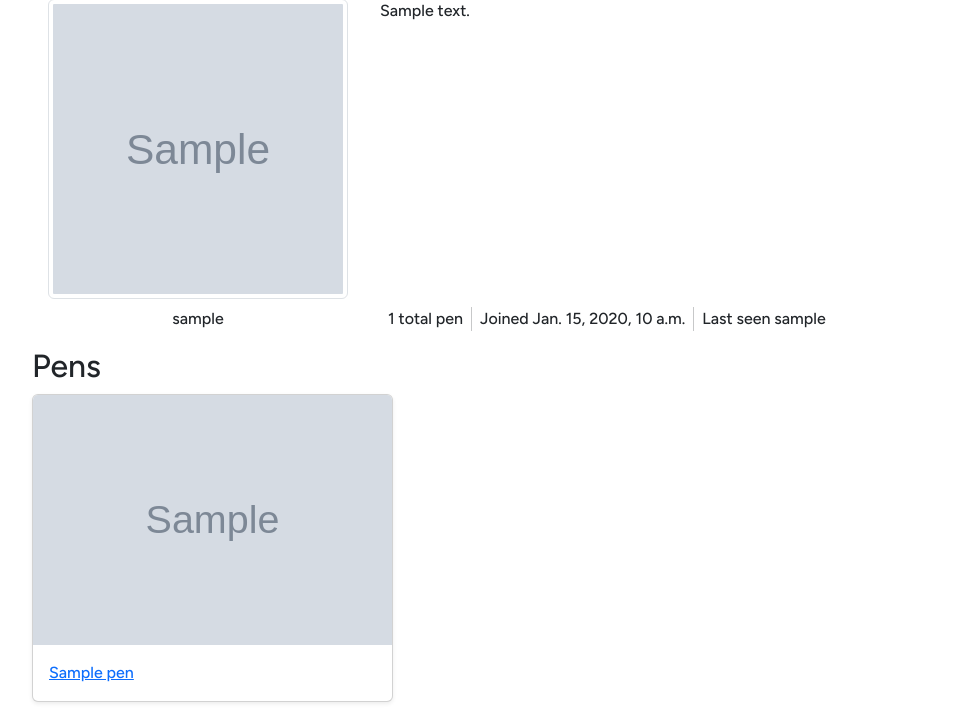
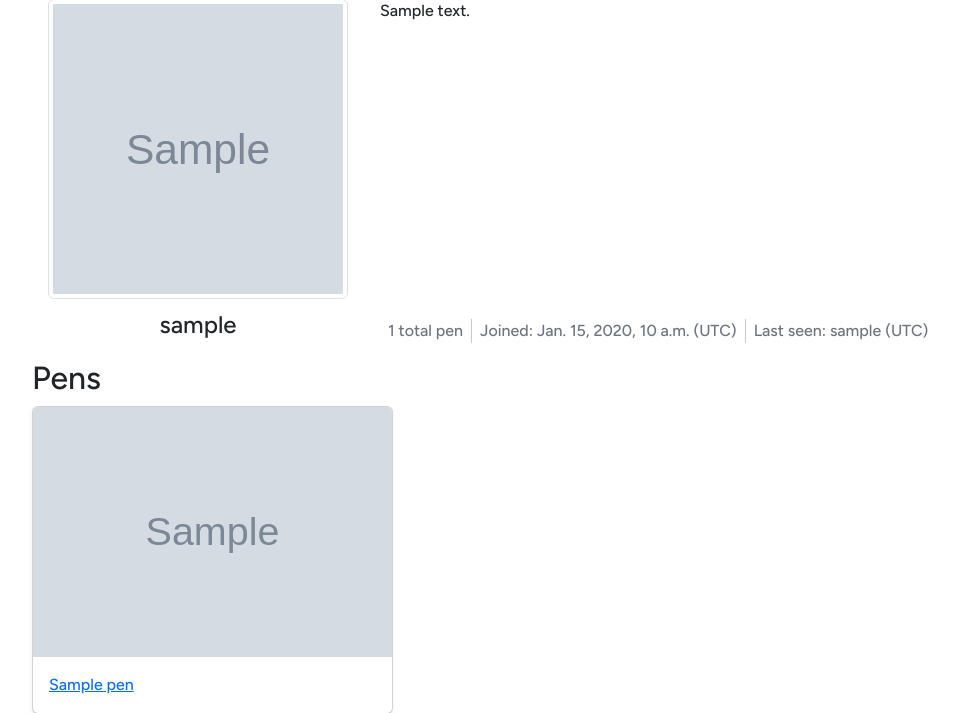
Before and after one commit to jcstlo/fp-showcase, a Django app: template templates/profile.html in a window 1280 px wide. Shown: the part 158-871 px from the top of the page, without its empty margins (50-1009 px from the left). Run offline with Django 5.2, Linux system fonts and the light colour scheme; the template is opened without the code that fills it: most values are stand-ins (such as "Sample title", 1, 10 or a date in 2020); grey boxes marked "Sample" are stand-in pictures; parts of the project's set-up code (start-up, migrations or seed data) failed here and were passed over.

Commit message:
Improve text + font style in profile template

```diff
--- a/templates/profile.html
+++ b/templates/profile.html
@@ -13,20 +13,20 @@
     {% else %}
       <img class="profile-picture img-thumbnail" src="{% static 'images/blank_user_pic.png' %}" alt="No profile picture set">
     {% endif %}
-    <p class="mt-2 mb-0 text-center">{{ profile_user.username }}</p>
+    <p class="mt-2 mb-0 text-center fs-4">{{ profile_user.username }}</p>
   </div>
   <div class="flex-grow-1 p-3 d-flex flex-column justify-content-between">
     <div class="my-0 multiline">{{ profile_user.profile_description }}</div>
     <div class="d-flex">
       {% if profile_user.pen_set.all|length == 1 %}
-        <p class="my-0 mx-2">1 total pen</p>
+        <p class="my-0 mx-2 text-secondary">1 total pen</p>
       {% else %}
-        <p class="my-0 mx-2">{{ profile_user.pen_set.all|length }} total pens</p>
+        <p class="my-0 mx-2 text-secondary">{{ profile_user.pen_set.all|length }} total pens</p>
       {% endif %}
       <div class="vr"></div>
-      <p class="my-0 mx-2">Joined {{ profile_user.date_joined }}</p>
+      <p class="my-0 mx-2 text-secondary">Joined: {{ profile_user.date_joined }} (UTC)</p>
       <div class="vr"></div>
-      <p class="my-0 mx-2">Last seen {{ profile_user.last_login }}</p>
+      <p class="my-0 mx-2 text-secondary">Last seen: {{ profile_user.last_login }} (UTC)</p>
     </div>
   </div>
 </div>
```
